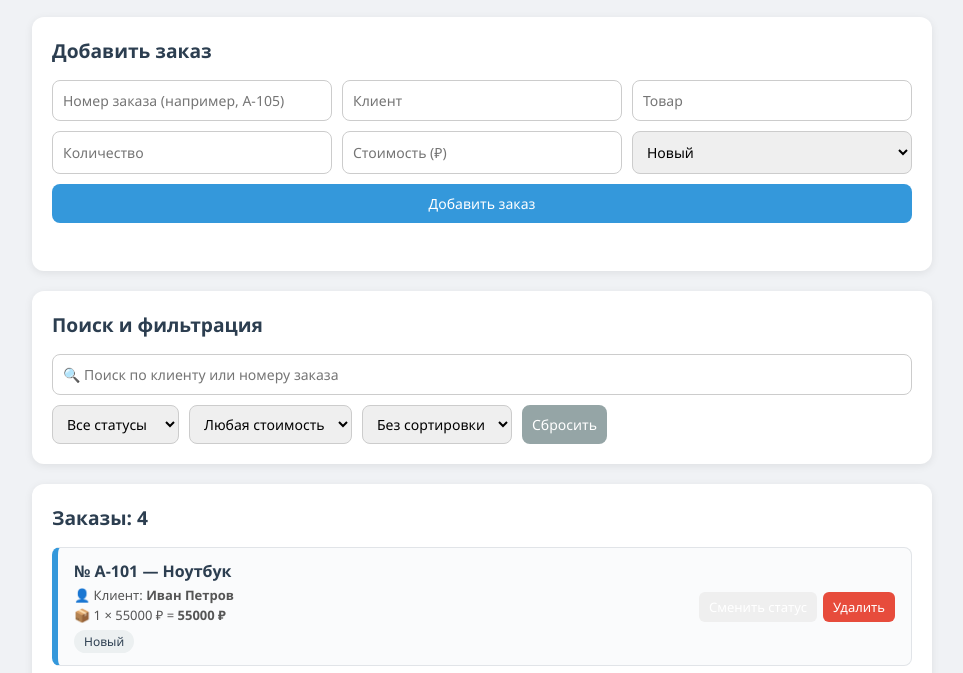
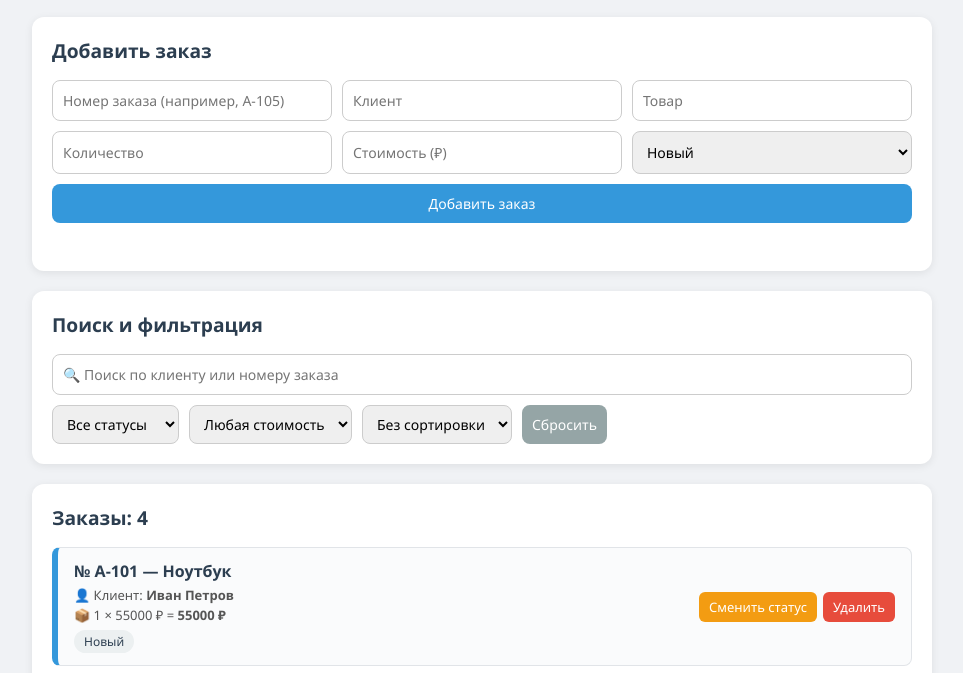
Before and after one commit to tkazus/exJS, a plain HTML site: page index.html in a window 1280 px wide. Shown: the part 113-786 px from the top of the page, without its empty margins (158-1121 px from the left). Drawn offline with nearby package versions, Linux system fonts and the light colour scheme.

Commit message:
style.css

```diff
--- a/style.css
+++ b/style.css
@@ -175,6 +175,12 @@ form button:hover {
     color: #fff;
     transition: .2s;
 }
+.btn-status {
+    background: #f39c12;
+}
+.btn-status:hover {
+    background: #e67e22;
+}
 .btn-delete {
     background: #e74c3c;
 }
```
